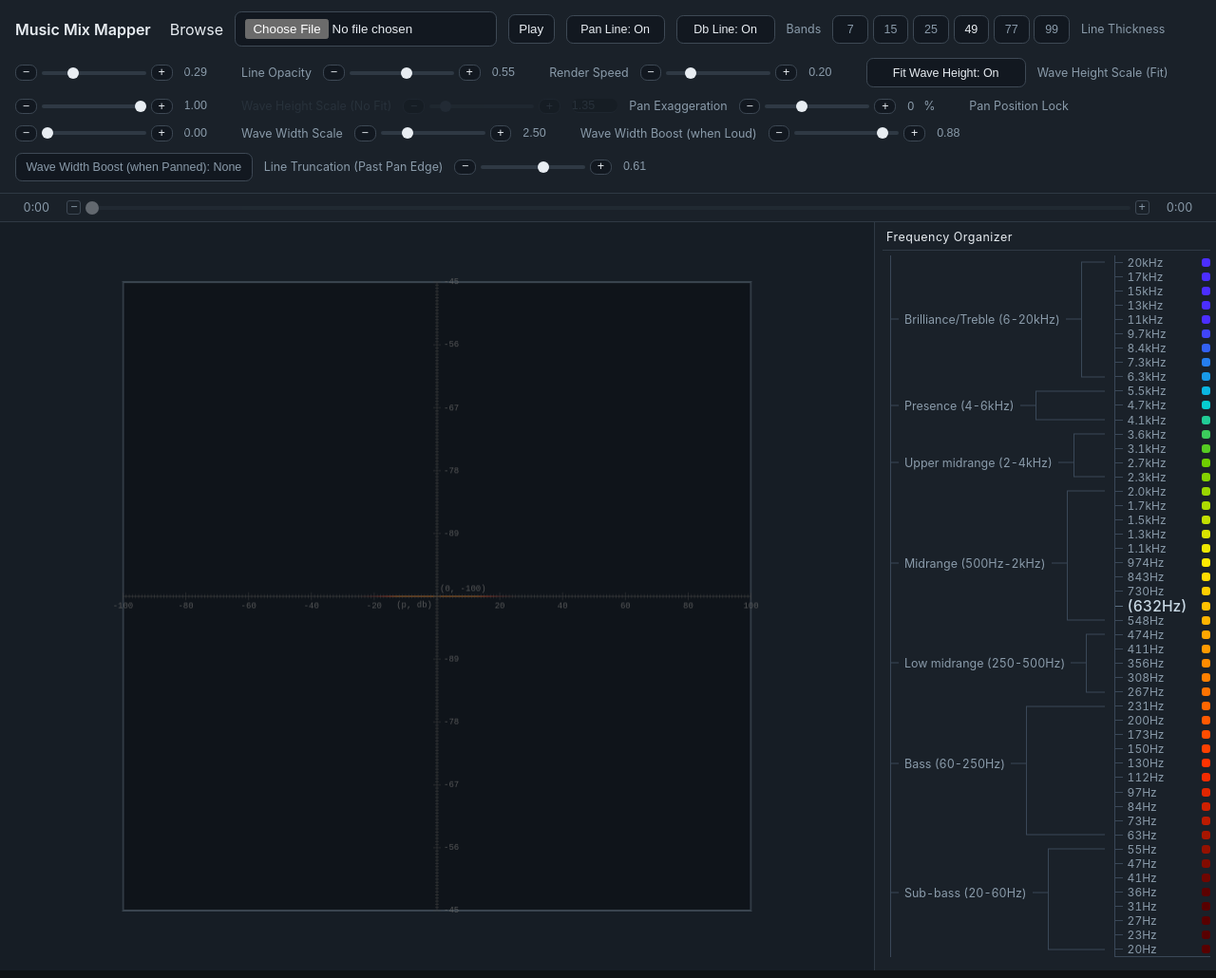
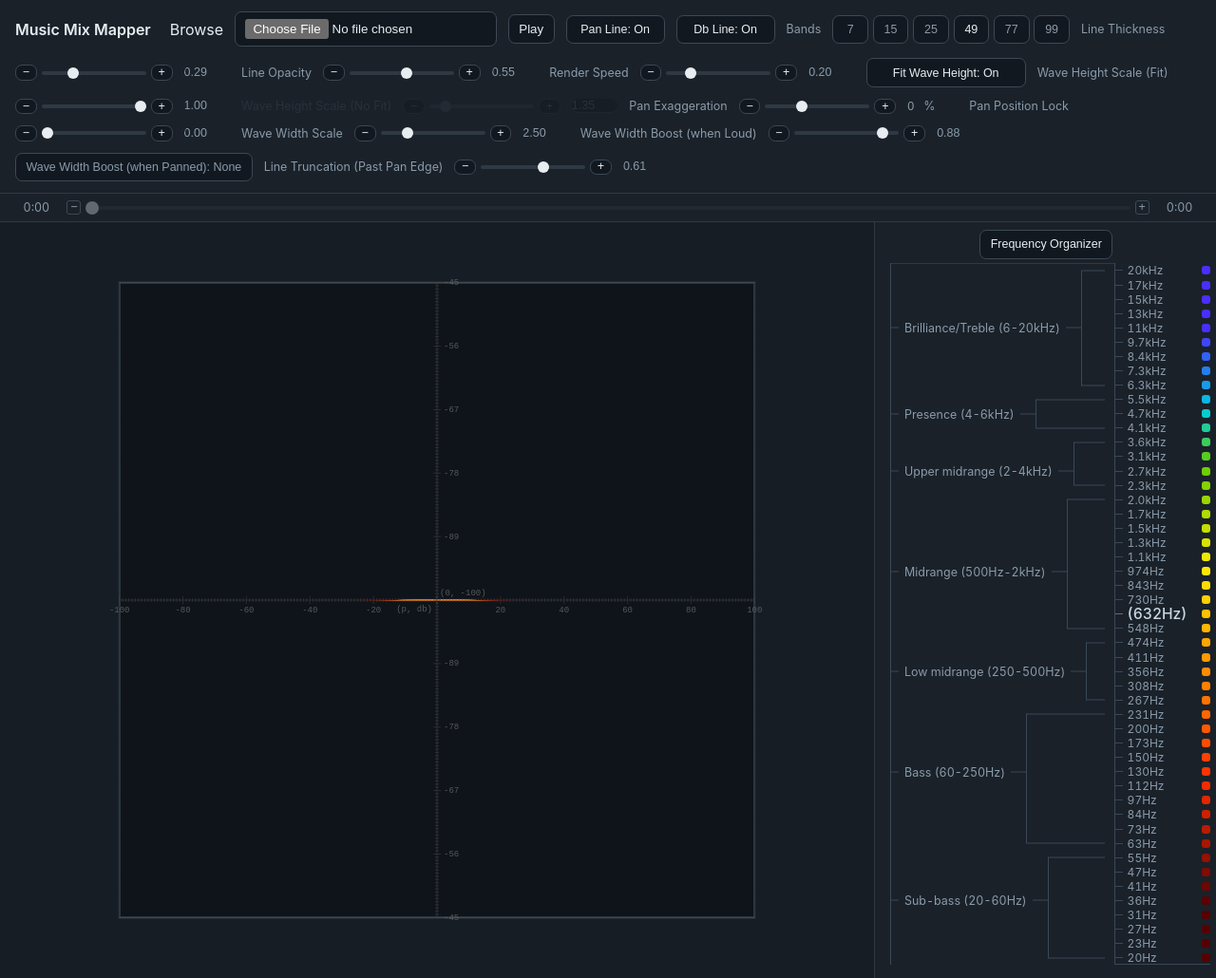
Before and after one commit to brcodes/audio-perception-vizualizer, a website: page index.html in a window 1280 px wide. Shown: the whole page at 95% size. Drawn offline with Linux system fonts and the light colour scheme.

Commit message:
Frequency Organizer Looks Great!

```diff
--- a/app.js
+++ b/app.js
@@ -1,4 +1,5 @@
 const canvas = document.getElementById('vizCanvas');
+const vizStage = document.getElementById('vizStage');
 const fileInput = document.getElementById('fileInput');
 const playPauseBtn = document.getElementById('playPauseBtn');
 const seekSlider = document.getElementById('seekSlider');
@@ -32,8 +33,11 @@ const analyserSmoothingValueEl = document.getElementById('analyserSmoothingValue
 const binauralPanBtn = document.getElementById('binauralPanBtn');
 const bandModeButtons = Array.from(document.querySelectorAll('.band-mode-btn'));
 const frequencyOrganizer = document.getElementById('frequencyOrganizer');
+const toggleFoOrganizerBtn = document.getElementById('toggleFoOrganizerBtn');
 const foNotches = document.getElementById('foNotches');
 const foCategoryTree = document.getElementById('foCategoryTree');
+const foMainTree = document.getElementById('foMainTree');
+const foLineContainer = document.querySelector('.fo-line-container');
 const ctx = canvas.getContext('2d');
 const foTooltipEl = document.createElement('div');
 foTooltipEl.className = 'fo-tooltip';
@@ -129,6 +133,7 @@ const FO_PITCH_CATEGORIES = Object.freeze([
   { minHz: 6000, maxHz: 20000, label: 'Brilliance/Treble (6-20kHz)' },
 ]);
 const FO_CATEGORY_SPINE_X = 8;
+const FO_MAIN_SPINE_X = 4;
 
 const MP3_MIME_TYPES = new Set(['audio/mpeg', 'audio/mp3', 'audio/x-mp3', 'audio/mpeg3', 'audio/x-mpeg-3']);
 const ZERO_FREQUENCY_DATA = new Uint8Array(1);
@@ -247,6 +252,7 @@ let wasPlaying = false;
 let isPanDisplayLineVisible = true;
 let isDbDisplayLineVisible = true;
 let isBinauralPanDisplayActive = false;
+let isFrequencyOrganizerVisible = true;
 let isAutoFitHeight = true;
 let isAutoFitHeightCalibrating = false;
 let autoFitBaseScale = 0;   // fittedScale from analysis; 0 until first run
@@ -485,10 +491,13 @@ function ensureAudioGraph() {
 
 function resizeCanvas() {
   const dpr = window.devicePixelRatio || 1;
-  const width = canvas.clientWidth;
-  const height = canvas.clientHeight;
-  canvas.width = Math.max(1, Math.floor(width * dpr));
-  canvas.height = Math.max(1, Math.floor(height * dpr));
+  const stageWidth = vizStage.clientWidth;
+  const stageHeight = vizStage.clientHeight;
+  const side = Math.max(1, Math.floor(Math.min(stageWidth, stageHeight)));
+  canvas.style.width = side + 'px';
+  canvas.style.height = side + 'px';
+  canvas.width = Math.max(1, Math.floor(side * dpr));
+  canvas.height = Math.max(1, Math.floor(side * dpr));
   ctx.setTransform(dpr, 0, 0, dpr, 0, 0);
 }
 
@@ -1005,6 +1014,13 @@ function updateBinauralPanToggleState() {
   binauralPanBtn.setAttribute('aria-pressed', isBinauralPanDisplayActive ? 'true' : 'false');
 }
 
+function updateFrequencyOrganizerToggleState() {
+  toggleFoOrganizerBtn.textContent = 'Frequency Organizer';
+  toggleFoOrganizerBtn.classList.remove('is-active');
+  toggleFoOrganizerBtn.setAttribute('aria-pressed', isFrequencyOrganizerVisible ? 'true' : 'false');
+  frequencyOrganizer.classList.toggle('frequency-organizer--hidden', !isFrequencyOrganizerVisible);
+}
+
 function updateBandModeButtons() {
   for (let i = 0; i < bandModeButtons.length; i += 1) {
     const button = bandModeButtons[i];
@@ -1136,7 +1152,7 @@ function showCategoryTooltip(category, clientX, clientY) {
 
   setTooltipContent(
     category.label,
-    'Actual range: ' + formatBandHz(actualMinHz) + '-' + formatBandHz(actualMaxHz),
+    'Actual: ' + formatBandHz(actualMinHz) + '-' + formatBandHz(actualMaxHz),
     swatches,
     true,
   );
@@ -1248,7 +1264,7 @@ function mapClosestInCategoryRowY(targetHz, categoryMinHz, categoryMaxHz, rowCen
 }
 
 function updatePitchCategoryTree() {
-  if (!foCategoryTree) return;
+  if (!foCategoryTree || !isFrequencyOrganizerVisible) return;
 
   while (foCategoryTree.firstChild) foCategoryTree.removeChild(foCategoryTree.firstChild);
 
@@ -1261,6 +1277,16 @@ function updatePitchCategoryTree() {
   foCategoryTree.style.height = organizerHeight + 'px';
   const treeRect = foCategoryTree.getBoundingClientRect();
   const rightEdgeX = Math.max(FO_CATEGORY_SPINE_X + 72, treeRect.width - 6);
+
+  if (foLineContainer && foMainTree) {
+    const containerRect = foLineContainer.getBoundingClientRect();
+    const mainTreeRect = foMainTree.getBoundingClientRect();
+    const dividerStart = FO_CATEGORY_SPINE_X;
+    const dividerEnd = mainTreeRect.left - containerRect.left + FO_MAIN_SPINE_X;
+    const dividerWidth = Math.max(0, dividerEnd - dividerStart);
+    foLineContainer.style.setProperty('--fo-divider-start', dividerStart + 'px');
+    foLineContainer.style.setProperty('--fo-divider-width', dividerWidth + 'px');
+  }
 
   function appendHorizontal(className, left, right, y) {
     if (!Number.isFinite(left) || !Number.isFinite(right) || !Number.isFinite(y)) return;
@@ -1420,6 +1446,7 @@ function syncFrequencyOrganizerSwatchColumn() {
 // Called once on init and again whenever the band mode changes.
 function updateFrequencyOrganizer() {
   hideFrequencyTooltip();
+  if (!isFrequencyOrganizerVisible) return;
   // Clear existing notches without innerHTML
   while (foNotches.firstChild) foNotches.removeChild(foNotches.firstChild);
 
@@ -1479,6 +1506,15 @@ binauralPanBtn.addEventListener('click', () => {
   isBinauralPanDisplayActive = !isBinauralPanDisplayActive;
   updateBinauralPanToggleState();
   drawVisualizer();
+});
+toggleFoOrganizerBtn.addEventListener('click', () => {
+  isFrequencyOrganizerVisible = !isFrequencyOrganizerVisible;
+  updateFrequencyOrganizerToggleState();
+  if (isFrequencyOrganizerVisible) {
+    updateFrequencyOrganizer();
+  } else {
+    hideFrequencyTooltip();
+  }
 });
 waveHeightAutoFitBtn.addEventListener('click', () => {
   toggleAutoFitHeight();
@@ -1721,12 +1757,13 @@ document.addEventListener('visibilitychange', () => {
 
 window.addEventListener('resize', () => {
   resizeCanvas();
-  updatePitchCategoryTree();
+  if (isFrequencyOrganizerVisible) updatePitchCategoryTree();
   drawVisualizer();
 });
 
 updatePanLineToggleState();
 updateDbLineToggleState();
+updateFrequencyOrganizerToggleState();
 updateWaveHeightAutoFitToggleState();
 updateBandModeButtons();
 updateFrequencyOrganizer();
--- a/index.html
+++ b/index.html
@@ -163,11 +163,14 @@
       </span>
       <span id="totalTime">0:00</span>
     </section>
-    <canvas id="vizCanvas" role="img" aria-label="Music Mix Mapper Visualizer">
-      Square visualization of MP3 frequency and stereo pan content.
-    </canvas>
+    <div class="viz-stage" id="vizStage">
+      <canvas id="vizCanvas" role="img" aria-label="Music Mix Mapper Visualizer">
+        Square visualization of MP3 frequency and stereo pan content.
+      </canvas>
+    </div>
     <aside class="frequency-organizer" id="frequencyOrganizer" aria-label="Frequency Organizer">
-      <header class="fo-header">Frequency Organizer</header>
+      <button id="toggleFoOrganizerBtn" type="button" class="toggle-btn fo-header-toggle"
+        aria-label="Toggle Frequency Organizer" aria-pressed="true">Frequency Organizer</button>
       <div class="fo-line-container">
         <div class="fo-category-tree" id="foCategoryTree" aria-hidden="true"></div>
         <div class="fo-main-tree" id="foMainTree">
--- a/styles.css
+++ b/styles.css
@@ -54,6 +54,10 @@ body {
 }
 
 .toggle-btn {
+  border-radius: 0.45rem;
+  border-width: 1px;
+  border-style: solid;
+  padding: 0.45rem 0.65rem;
   font-size: 0.78rem;
   white-space: nowrap;
   min-width: 6.5rem;
@@ -223,11 +227,18 @@ body {
   cursor: default;
 }
 
-#vizCanvas {
+.viz-stage {
   grid-column: 1;
   grid-row: 3;
-  width: 100%;
-  height: 100%;
+  min-width: 0;
+  min-height: 0;
+  display: flex;
+  align-items: center;
+  justify-content: center;
+  overflow: hidden;
+}
+
+#vizCanvas {
   display: block;
 }
 
@@ -313,24 +324,51 @@ body {
   overflow: hidden;
 }
 
-.fo-header {
-  font-size: var(--control-font-size);
+.fo-header-toggle {
+  align-self: center;
+  margin-bottom: 0.3rem;
+}
+
+.fo-header-toggle.toggle-btn:not(.is-active) {
   color: #e8edf2;
-  letter-spacing: 0.04em;
-  padding: 0 0 0.35rem 0.25rem;
-  border-bottom: 1px solid #2f3944;
-  margin-bottom: 0.3rem;
-  flex-shrink: 0;
+}
+
+.frequency-organizer--hidden {
+  align-self: start;
+  height: auto;
+  width: max-content;
+  min-width: 0;
+  max-width: none;
+  padding: 0.25rem;
+  border-left: none;
+  border: 1px solid #2f3944;
+  border-radius: 0.45rem;
+}
+
+.frequency-organizer--hidden .fo-line-container {
+  display: none;
 }
 
 .fo-line-container {
   flex: 1;
   display: flex;
+  position: relative;
   align-items: stretch;
   gap: 0;
   min-height: 0;
   overflow: hidden;
   padding-bottom: 6px;
+}
+
+.fo-line-container::before {
+  content: '';
+  position: absolute;
+  left: var(--fo-divider-start, 8px);
+  top: 0;
+  width: var(--fo-divider-width, 0px);
+  height: 1px;
+  background: #2f3944;
+  pointer-events: none;
 }
 
 .fo-category-tree {
```
